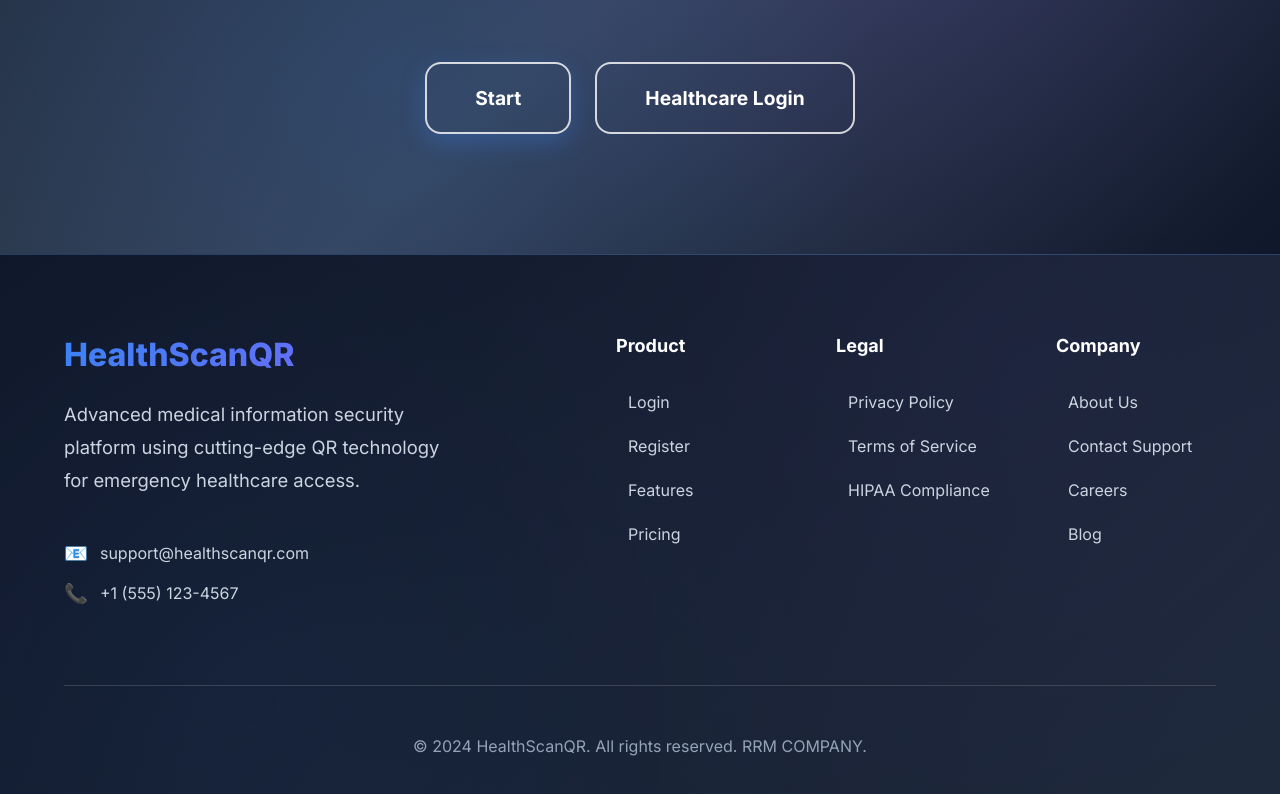
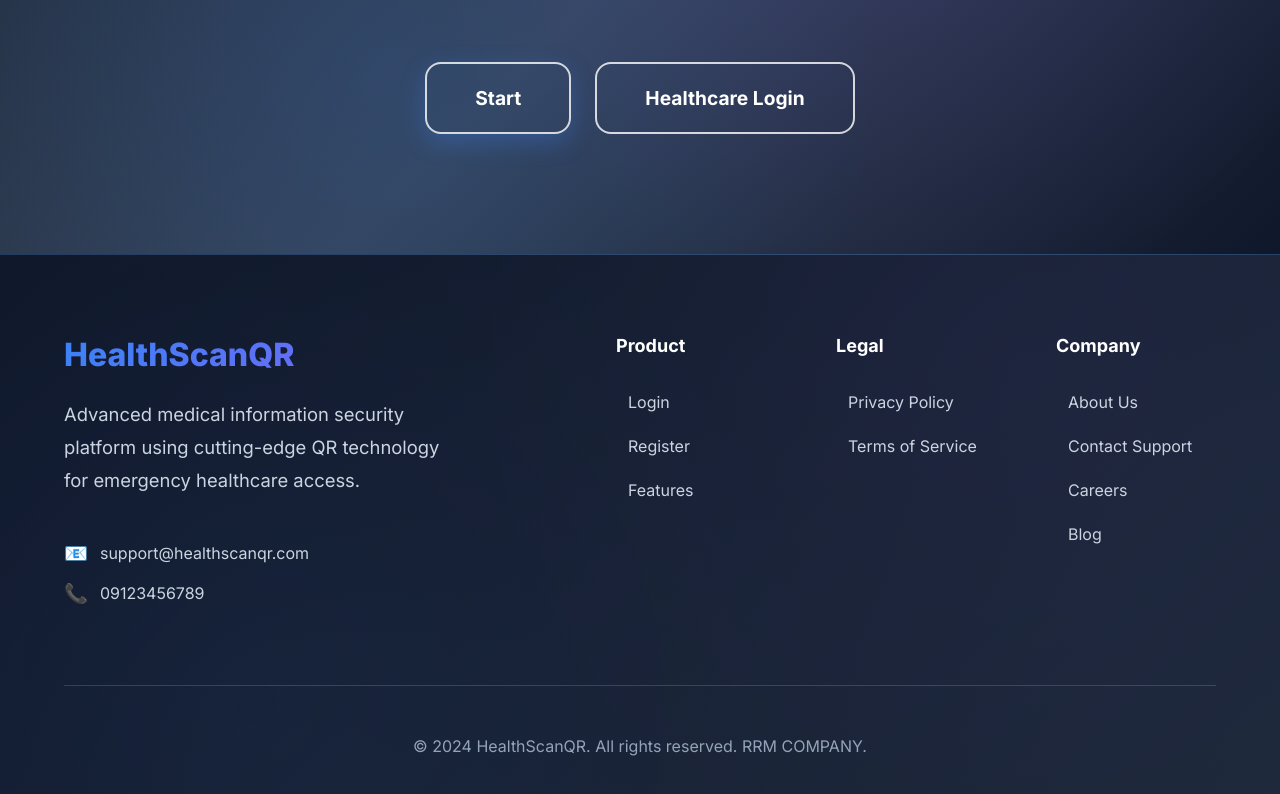
Before and after one commit to kmark4407-droid/HealthScanQR_FRONTEND, an Angular app: page / in a window 1280 px wide. Shown: the part 2717-3511 px from the top of the page. Built offline with nearby package versions, Linux system fonts and the light colour scheme.

Commit message:
Update home.component.html

```diff
--- a/src/app/home/home.component.html
+++ b/src/app/home/home.component.html
@@ -149,7 +149,7 @@
             </div>
             <div class="contact-item">
               <span class="contact-icon">📞</span>
-              <span>+1 (555) 123-4567</span>
+              <span>09123456789</span>
             </div>
           </div>
         </div>
@@ -159,13 +159,11 @@
             <a [routerLink]="['/login']">Login</a>
             <a [routerLink]="['/register']">Register</a>
             <a href="#">Features</a>
-            <a href="#">Pricing</a>
           </div>
           <div class="link-group">
             <h4>Legal</h4>
             <a href="#">Privacy Policy</a>
             <a href="#">Terms of Service</a>
-            <a href="#">HIPAA Compliance</a>
           </div>
           <div class="link-group">
             <h4>Company</h4>
```
